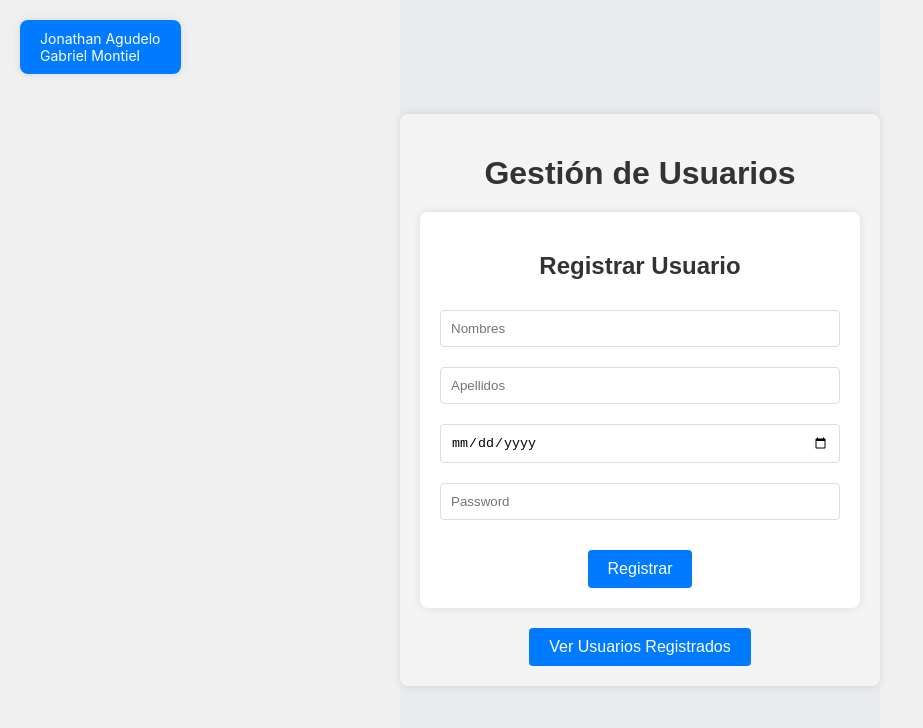
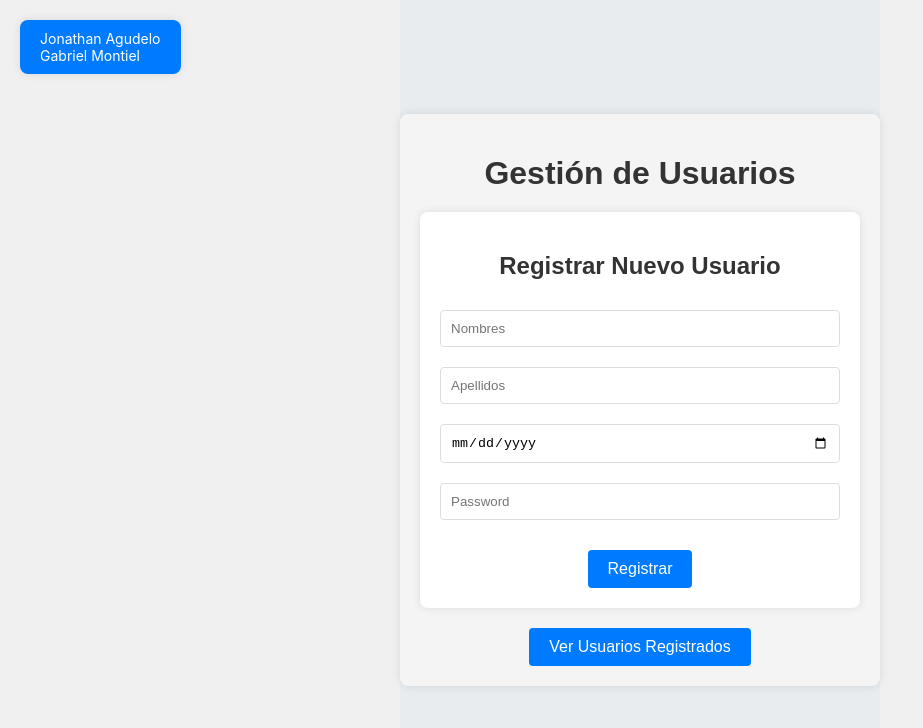
Before and after one commit to Gabrielmontiel23/Parcial-Arquitectura-AWS-Big-Data, a React (Create React App) app in the folder react-app/: page / in a window 1280 px wide. Shown: the top 728 px of the page, without its empty margins (0-923 px from the left). Built offline with nearby package versions, Linux system fonts and the light colour scheme.

Commit message:
cambio v2

```diff
--- a/react-app/src/components/RegisterForm.js
+++ b/react-app/src/components/RegisterForm.js
@@ -39,8 +39,8 @@ const RegisterForm = () => {
 
   return (
     <form onSubmit={handleSubmit}>
-      <h2>Registrar Usuario</h2>
-      <input type="text" name="nombres aqui" value={formData.nombres} onChange={handleChange} placeholder="Nombres" required />
+      <h2>Registrar Nuevo Usuario</h2>
+      <input type="text" name="nombres" value={formData.nombres} onChange={handleChange} placeholder="Nombres" required />
       <input type="text" name="apellidos" value={formData.apellidos} onChange={handleChange} placeholder="Apellidos" required />
       <input type="date" name="fecha_nacimiento" value={formData.fecha_nacimiento} onChange={handleChange} required />
       <input type="password" name="password" value={formData.password} onChange={handleChange} placeholder="Password" required />
```
